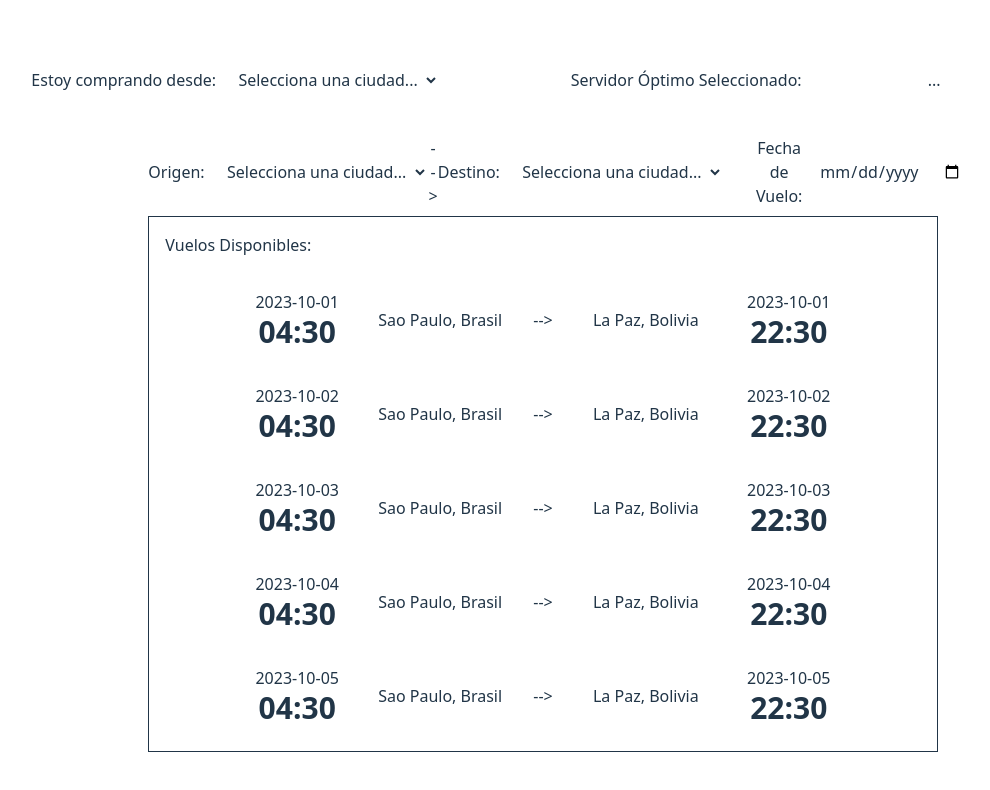
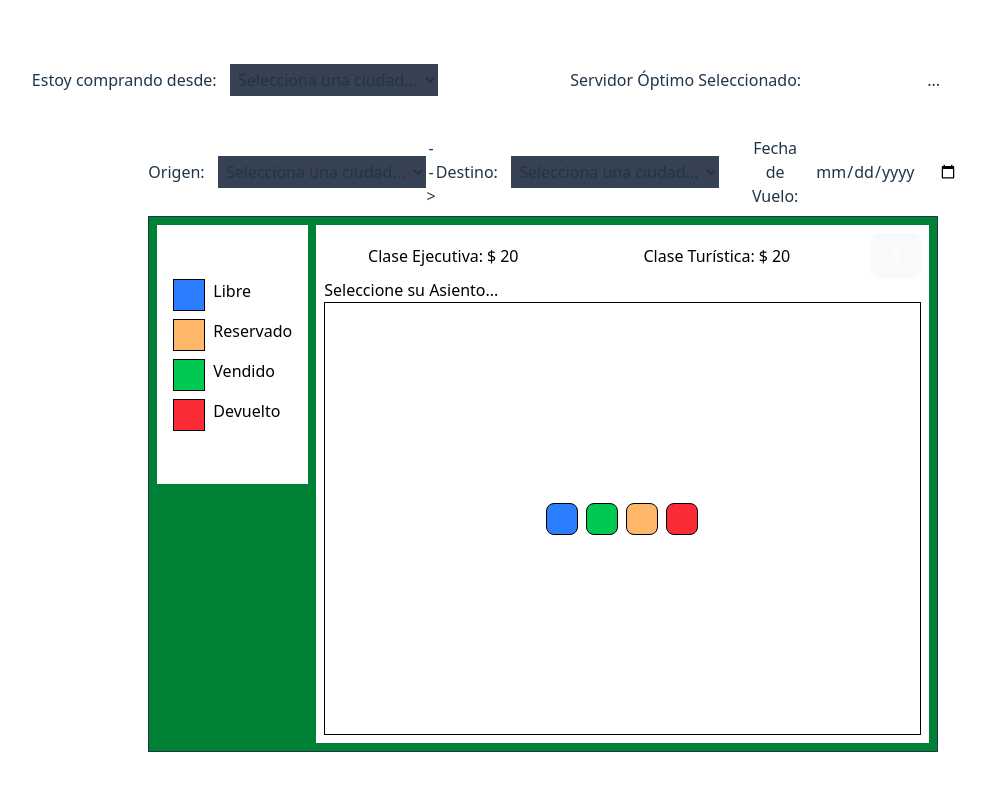
Before and after one commit to harold-ramirez/FrontEnd_Practica3, a React (Vite) app: page / in a window 1280 px wide. Both pictures are taken after a click on the element 639 px from the left and 320 px from the top of the page. Shown: the top 790 px of the page, without its empty margins (97-1087 px from the left). Built offline with nearby package versions, Linux system fonts and the light colour scheme.

Commit message:
feat: :sparkles: Completed base structure

```diff
--- a/src/App.jsx
+++ b/src/App.jsx
@@ -9,7 +9,10 @@ function App() {
       <ServerSelect />
       <div className="p-2 flex-1 flex flex-col items-center justify-center gap-2">
         <DestinationSelect />
-        <FlightsList origin={"Sao Paulo, Brasil"} destination={"La Paz, Bolivia"} />
+        <FlightsList
+          origin={"Sao Paulo, Brasil"}
+          destination={"La Paz, Bolivia"}
+        />
       </div>
     </div>
   );
--- a/src/components/destinationSelect.jsx
+++ b/src/components/destinationSelect.jsx
@@ -1,14 +1,14 @@
 import { useState } from "react";
 
 export default function DestinationSelect() {
-  const [origin, setOrigin] = useState("");
-  const [destination, setDestination] = useState("");
+  const [origin, setOrigin] = useState(0);
+  const [destination, setDestination] = useState(0);
   const [date, setDate] = useState("");
   const cities = [
-    { id: 1, name: "Cochabamba - Bolivia" },
-    { id: 2, name: "Buenos Aires -Argentina" },
-    { id: 3, name: "Sao Paulo - Brasil" },
-    { id: 4, name: "Cusco - Perú" },
+    { id: 1, name: "Bolivia" },
+    { id: 2, name: "Argentina" },
+    { id: 3, name: "Brasil" },
+    { id: 4, name: "Perú" },
   ];
 
   return (
@@ -19,7 +19,7 @@ export default function DestinationSelect() {
           <select
             name=""
             id=""
-            className="border border-white text-center p-1"
+            className="border border-white text-center p-1 bg-gray-700"
             value={origin}
             onChange={(e) => {
               setOrigin(e.target.value);
@@ -43,7 +43,7 @@ export default function DestinationSelect() {
           <select
             name=""
             id=""
-            className="border border-white text-center p-1"
+            className="border border-white text-center p-1 bg-gray-700"
             value={destination}
             onChange={(e) => {
               setDestination(e.target.value);
--- a/src/components/flightsList.jsx
+++ b/src/components/flightsList.jsx
@@ -1,4 +1,8 @@
+import { useState } from "react";
+import SeatSelect from "./seatSelect";
+
 export default function FlightsList() {
+  const [showSeats, setShowSeats] = useState(false);
   const flights = [
     {
       id: 1,
@@ -38,7 +42,8 @@ export default function FlightsList() {
   ];
 
   return (
-    <div className="w-2/3 flex-1 border vorder-white p-2 flex flex-col gap-4 items-center">
+    <div className="w-2/3 relative flex-1 border vorder-white p-2 flex flex-col gap-4 items-center"
+    >
       <span className="text-left w-full p-2">Vuelos Disponibles:</span>
       {flights.length === 0 ? (
         <span className="flex flex-1 items-center justify-center">
@@ -48,6 +53,7 @@ export default function FlightsList() {
         flights.map((flight) => (
           <div
             key={flight.id}
+            onClick={() => setShowSeats(true)}
             className="w-4/5 border border-white rounded-lg px-5 py-2 flex flex-row hover:bg-gray-700 cursor-pointer"
           >
             <span className="flex-1 flex flex-row gap-2">
@@ -78,6 +84,7 @@ export default function FlightsList() {
           </div>
         ))
       )}
+      {showSeats && <SeatSelect onClose={() => setShowSeats(false)} />}
     </div>
   );
 }
--- a/src/components/modal.jsx
+++ b/src/components/modal.jsx
@@ -1,36 +1,79 @@
 import { useState } from "react";
 
-export default function Modal({ seat }) {
+export default function Modal({ onClose, seat }) {
   const [passenger, setPassenger] = useState("");
   const [passport, setPassport] = useState("");
 
   return (
-    <div className="bg-black flex items-center justify-center w-full h-full fixed top-0 left-0 z-50">
-      <div className="bg-white rounded-xl flex flex-col p-2">
-        <span className="flex flex-row justify-between items-center">
-          <span className="flex flex-col">
-            <span className="flex flex-row gap-2">
-              <label htmlFor="">Asiento:</label>
-              <input type="text" readOnly value={seat.seatNumber} />
+    <div
+      onClick={onClose}
+      style={{ backgroundColor: "rgba(0, 0, 0, 0.8)" }}
+      className="flex items-center justify-center w-full h-full fixed top-0 left-0 text-black z-50"
+    >
+      <div
+        onClick={(e) => e.stopPropagation()}
+        className={`bg-white rounded-xl h-1/3 flex flex-col justify-center p-5 border-8 ${
+          seat.status === "Libre"
+            ? `border-blue-500`
+            : seat.status === "Reservado"
+            ? `border-orange-300`
+            : seat.status === "Vendido"
+            ? `border-green-500`
+            : seat.status === "Devuelto"
+            ? `border-red-500`
+            : ``
+        }`}
+      >
+        <span className="flex flex-row justify-between items-center flex-1 gap-1">
+          <span className="flex flex-col gap-2">
+            <span className="flex flex-row gap-1 justify-center">
+              <label htmlFor="" className="w-2/5">
+                Asiento:
+              </label>
+              <input
+                type="text"
+                readOnly
+                value={seat.seatNumber}
+                className="border border-black w-2/5 p-1 rounded text-center"
+              />
             </span>
 
-            <span className="flex flex-row gap-2">
-              <label htmlFor="">Clase:</label>
-              <input type="text" readOnly value={seat.class} />
+            <span className="flex flex-row gap-1 justify-center">
+              <label htmlFor="" className="w-2/5">
+                Clase:
+              </label>
+              <input
+                type="text"
+                readOnly
+                value={seat.class}
+                className="border border-black w-2/5 p-1 rounded text-center"
+              />
             </span>
 
-            <span className="flex flex-row gap-2">
-              <label htmlFor="">Precio:</label>
-              <input type="text" readOnly value={seat.price} />
+            <span className="flex flex-row gap-1 justify-center">
+              <label htmlFor="" className="w-2/5">
+                Precio:
+              </label>
+              <input
+                type="text"
+                readOnly
+                value={seat.price}
+                className="border border-black w-2/5 p-1 rounded text-center"
+              />
             </span>
           </span>
-          <span className="flex flex-col">
+
+          <span className="flex flex-col gap-2">
             <span className="flex flex-row gap-2">
-              <label htmlFor="">Pasajero:</label>
+              <label htmlFor="" className="w-2/5">
+                Pasajero:
+              </label>
               <input
                 type="text"
                 readOnly={seat.status !== "Libre"}
                 value={passenger}
+                placeholder="Ingrese su nombre"
+                className="border border-black p-1 rounded text-center"
                 onChange={(e) => {
                   setPassenger(e.target.value);
                 }}
@@ -38,37 +81,63 @@ export default function Modal({ seat }) {
             </span>
 
             <span className="flex flex-row gap-2">
-              <label htmlFor="">Pasaporte:</label>
+              <label htmlFor="" className="w-2/5">
+                Pasaporte:
+              </label>
               <input
                 type="text"
+                inputMode="numeric"
+                maxLength={5}
+                placeholder="X X X X X"
                 readOnly={seat.status !== "Libre"}
                 value={passport}
+                className="border border-black p-1 rounded text-center"
                 onChange={(e) => {
-                  setPassport(e.target.value);
+                  setPassport(e.target.value.replace(/[^0-9]/g, ""));
                 }}
               />
             </span>
           </span>
         </span>
-        <span className="flex flex-row justify-around items-center">
+        <span className="flex flex-row justify-around items-center p-1">
           {(() => {
             switch (seat.status) {
               case "Libre":
                 return (
                   <>
-                    <input type="button" value="Reservar" />
-                    <input type="button" value="Comprar" />
+                    <input
+                      type="button"
+                      value="Reservar"
+                      className="border border-black w-1/3 rounded-lg p-2 hover:bg-blue-800 hover:text-white"
+                    />
+                    <input
+                      type="button"
+                      value="Comprar"
+                      className="border border-black w-1/3 rounded-lg p-2 hover:bg-green-800 hover:text-white"
+                    />
                   </>
                 );
               case "Reservado":
                 return (
                   <>
-                    <input type="button" value="Devolver" />
-                    <input type="button" value="Comprar" />
+                    <input
+                      type="button"
+                      value="Devolver"
+                      className="border border-black w-1/3 rounded-lg p-2 hover:bg-red-800 hover:text-white"
+                    />
+                    <input
+                      type="button"
+                      value="Comprar"
+                      className="border border-black w-1/3 rounded-lg p-2 hover:bg-green-800 hover:text-white"
+                    />
                   </>
                 );
               case "Vendido":
-                return <p>No se aceptan devoluciones</p>;
+                return (
+                  <p className="italic text-red-600">
+                    No se aceptan devoluciones
+                  </p>
+                );
               default:
                 return null;
             }
--- /dev/null
+++ b/src/components/seatSelect.jsx
@@ -0,0 +1,117 @@
+import { useState } from "react";
+import Modal from "./modal";
+
+export default function SeatSelect({ onClose }) {
+  const [showModal, setShowModal] = useState(false);
+  const [selectedSeat, setSelectedSeat] = useState();
+  const seats = [
+    {
+      id: 1,
+      seatNumber: "A14",
+      class: "Ejecutiva",
+      status: "Libre",
+      price: 300,
+    },
+    {
+      id: 2,
+      seatNumber: "F23",
+      class: "Turística",
+      status: "Vendido",
+      price: 20,
+    },
+    {
+      id: 3,
+      seatNumber: "C24",
+      class: "turística",
+      status: "Reservado",
+      price: 30,
+    },
+    {
+      id: 4,
+      seatNumber: "Z13",
+      class: "Turística",
+      status: "Devuelto",
+      price: 15,
+    },
+  ];
+
+  return (
+    <div className="bg-green-700 w-full h-full absolute top-0 left-0 flex flex-row gap-2 p-2 justify-center">
+      <div
+        onClick={(e) => e.stopPropagation()}
+        className="bg-white h-1/2 text-black flex flex-col gap-2 justify-center p-4"
+      >
+        <span className="flex flex-row gap-2">
+          <div className="bg-blue-500 w-8 h-8 border border-black" />
+          Libre
+        </span>
+        <span className="flex flex-row gap-2">
+          <div className="bg-orange-300 w-8 h-8 border border-black" />
+          Reservado
+        </span>
+        <span className="flex flex-row gap-2">
+          <div className="bg-green-500 w-8 h-8 border border-black" />
+          Vendido
+        </span>
+        <span className="flex flex-row gap-2">
+          <div className="bg-red-500 w-8 h-8 border border-black" />
+          Devuelto
+        </span>
+      </div>
+      <div
+        onClick={(e) => e.stopPropagation()}
+        className="bg-white flex-1 h-full flex flex-col text-black p-2"
+      >
+        <div className="flex justify-around">
+          <span className="flex gap-1 items-center justify-center">
+            <label htmlFor="">Clase Ejecutiva:</label>$
+            <input
+              type="text"
+              readOnly
+              value={20}
+              className=" w-1/5 text-left"
+            />
+          </span>
+          <span className="flex gap-1 items-center justify-center">
+            <label htmlFor="">Clase Turística:</label>$
+            <input
+              type="text"
+              readOnly
+              value={20}
+              className="w-1/5 text-left"
+            />
+          </span>
+          <button onClick={onClose} className="text-white">
+            X
+          </button>
+        </div>
+        <p className="text-left">Seleccione su Asiento...</p>
+        <div className="flex-1 border border-black flex gap-2 p-2 items-center justify-center">
+          {seats.map((seat) => (
+            <div
+              key={seat.id}
+              onClick={() => {
+                setSelectedSeat(seat);
+                setShowModal(true);
+              }}
+              className={`${
+                seat.status === "Libre"
+                  ? `bg-blue-500`
+                  : seat.status === "Reservado"
+                  ? `bg-orange-300`
+                  : seat.status === "Vendido"
+                  ? `bg-green-500`
+                  : seat.status === "Devuelto"
+                  ? `bg-red-500`
+                  : ``
+              } w-8 h-8 rounded-lg border border-black cursor-pointer`}
+            />
+          ))}
+        </div>
+      </div>
+      {showModal && (
+        <Modal onClose={() => setShowModal(false)} seat={selectedSeat} />
+      )}
+    </div>
+  );
+}
--- a/src/components/serverSelect.jsx
+++ b/src/components/serverSelect.jsx
@@ -4,15 +4,15 @@ export default function ServerSelect() {
   const [currentCity, setCurrentCity] = useState("");
   const [server, setServer] = useState("...");
   const cities = [
-    { id: 1, name: "Cochabamba - Bolivia" },
-    { id: 2, name: "Buenos Aires -Argentina" },
-    { id: 3, name: "Sao Paulo - Brasil" },
-    { id: 4, name: "Cusco - Perú" },
+    { id: 1, name: "Bolivia" },
+    { id: 2, name: "Argentina" },
+    { id: 3, name: "Brasil" },
+    { id: 4, name: "Perú" },
   ];
   const servers = [
     { id: 1, name: "América" },
     { id: 2, name: "China" },
-    { id: 3, name: "África" },
+    { id: 3, name: "Europa" },
   ];
   const selectServer = (city) => {
     switch (city) {
@@ -38,7 +38,7 @@ export default function ServerSelect() {
         <select
           name=""
           id=""
-          className="border border-white text-center p-1"
+          className="bg-gray-700 border border-white text-center p-1"
           value={currentCity}
           onChange={(e) => {
             setCurrentCity(e.target.value);
```
